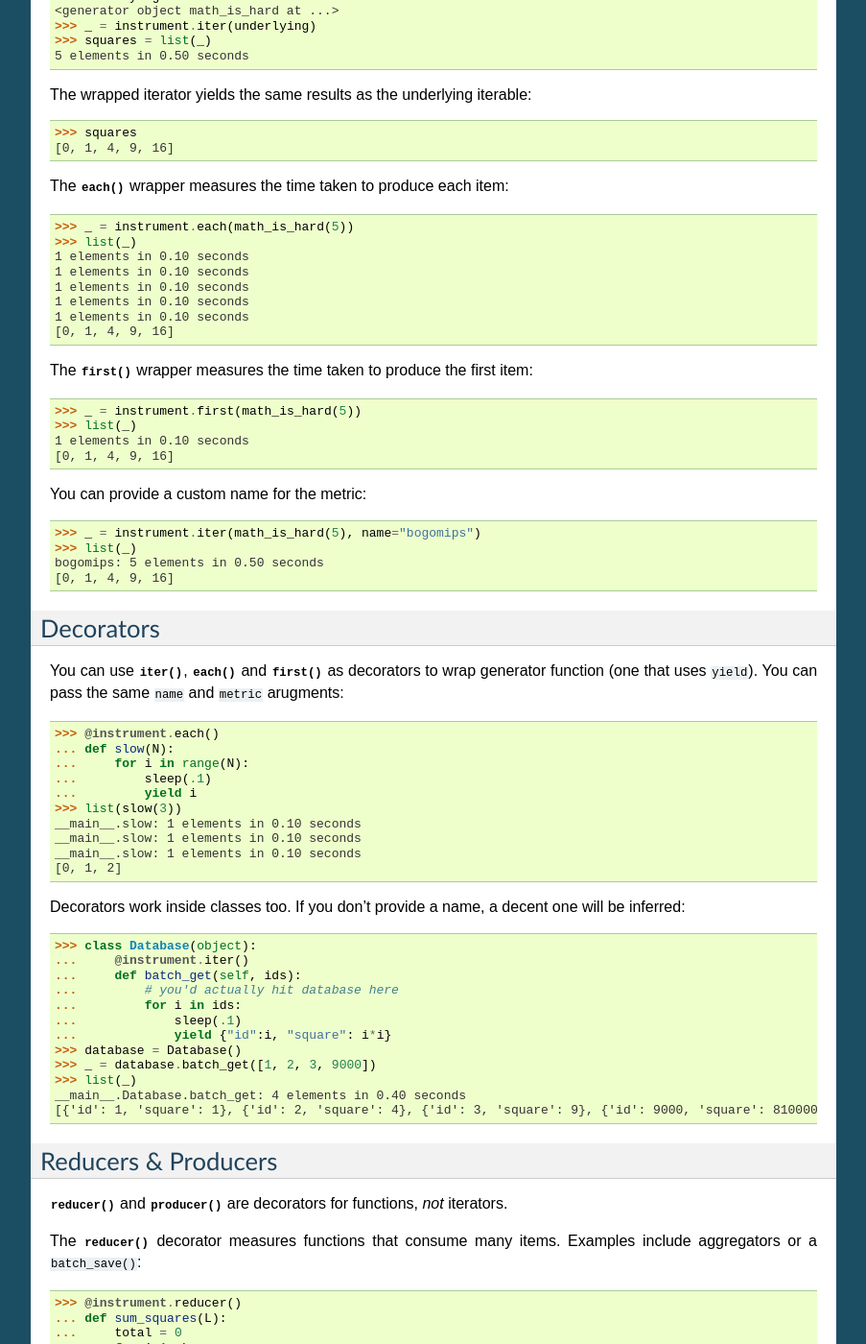
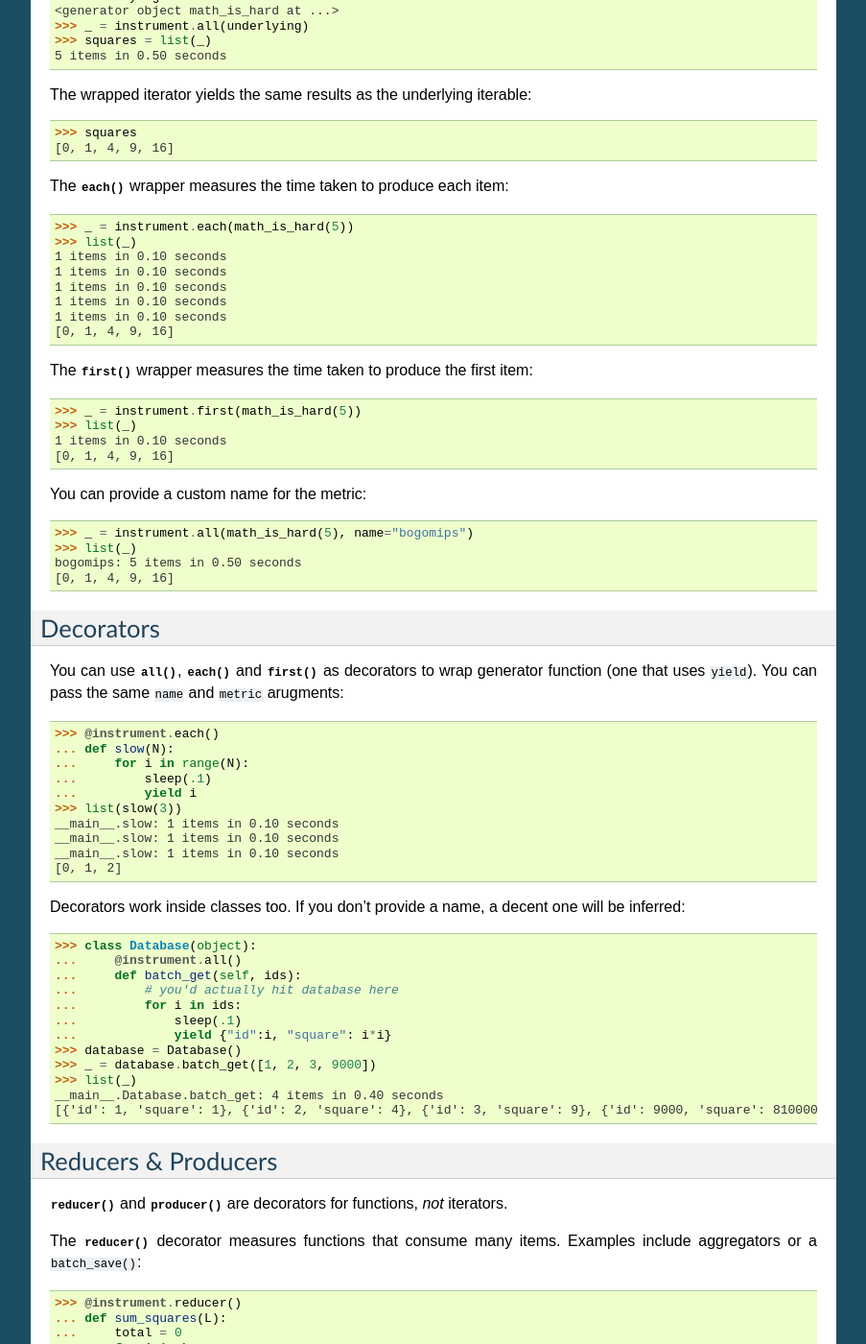
Before and after one commit to wearpants/instrument, a Sphinx documentation site: the page built from doc/basic_use.rst, in a window 1280 px wide and 1400 px high, scrolled down 498 px. Shown: the whole window at 96% size, without its empty margins (198-1101 px from the left). Built offline with Sphinx 7.4.7, drawn with Linux system fonts in a browser that asks for light colours; some of the changed text lies outside the part shown.

Commit message:
rename some things

```diff
--- a/doc/api.rst
+++ b/doc/api.rst
@@ -5,7 +5,7 @@ instrument
 ----------
 
 .. automodule:: instrument
-    :members: iter, each, reducer, producer, function, first, block, print_metric, default_metric, make_multi_metric
+    :members: all, each, first, reducer, producer, function, block, print_metric, default_metric, make_multi_metric
 
 
 instrument.output.csv
@@ -83,7 +83,7 @@ numpy-based metrics
         A metric function that buffers through numpy
 
         :arg str name: name of the metric
-        :arg int count: number of elements
+        :arg int count: number of items
         :arg float elapsed: time in seconds
 
 
--- a/doc/basic_use.rst
+++ b/doc/basic_use.rst
@@ -16,21 +16,21 @@ operations we want to gather metrics for:
 ...         yield x * x
 ...         x += 1
 
-Timing iterators is tricky. :func:`iter`, :func:`each` and
-:func:`first` record metrics for time and element count for
+Timing iterators is tricky. :func:`all`, :func:`each` and
+:func:`first` record metrics for time and item count for
 iteratables.
 
 >>> import instrument
 
-Wrap an iterator in :func:`iter` to time how long it takes to consume
+Wrap an iterator in :func:`all` to time how long it takes to consume
 entirely:
 
 >>> underlying = math_is_hard(5)
 >>> underlying # doctest: +ELLIPSIS
 <generator object math_is_hard at ...>
->>> _ = instrument.iter(underlying)
+>>> _ = instrument.all(underlying)
 >>> squares = list(_)
-5 elements in 0.50 seconds
+5 items in 0.50 seconds
 
 The wrapped iterator yields the same results as the underlying iterable:
 
@@ -42,11 +42,11 @@ item:
 
 >>> _ = instrument.each(math_is_hard(5))
 >>> list(_)
-1 elements in 0.10 seconds
-1 elements in 0.10 seconds
-1 elements in 0.10 seconds
-1 elements in 0.10 seconds
-1 elements in 0.10 seconds
+1 items in 0.10 seconds
+1 items in 0.10 seconds
+1 items in 0.10 seconds
+1 items in 0.10 seconds
+1 items in 0.10 seconds
 [0, 1, 4, 9, 16]
 
 The :func:`first` wrapper measures the time taken to produce the
@@ -54,20 +54,20 @@ first item:
 
 >>> _ = instrument.first(math_is_hard(5))
 >>> list(_)
-1 elements in 0.10 seconds
+1 items in 0.10 seconds
 [0, 1, 4, 9, 16]
 
 You can provide a custom name for the metric:
 
->>> _ = instrument.iter(math_is_hard(5), name="bogomips")
+>>> _ = instrument.all(math_is_hard(5), name="bogomips")
 >>> list(_)
-bogomips: 5 elements in 0.50 seconds
+bogomips: 5 items in 0.50 seconds
 [0, 1, 4, 9, 16]
 
 Decorators
 ----------
 
-You can use :func:`iter`, :func:`each` and :func:`first` as decorators to wrap generator function
+You can use :func:`all`, :func:`each` and :func:`first` as decorators to wrap generator function
 (one that uses ``yield``). You can pass the same ``name`` and ``metric`` arugments:
 
 >>> @instrument.each()
@@ -76,16 +76,16 @@ You can use :func:`iter`, :func:`each` and :func:`first` as decorators to wrap g
 ...         sleep(.1)
 ...         yield i
 >>> list(slow(3))
-__main__.slow: 1 elements in 0.10 seconds
-__main__.slow: 1 elements in 0.10 seconds
-__main__.slow: 1 elements in 0.10 seconds
+__main__.slow: 1 items in 0.10 seconds
+__main__.slow: 1 items in 0.10 seconds
+__main__.slow: 1 items in 0.10 seconds
 [0, 1, 2]
 
 Decorators work inside classes too. If you don't provide a name, a decent one
 will be inferred:
 
 >>> class Database(object):
-...     @instrument.iter()
+...     @instrument.all()
 ...     def batch_get(self, ids):
 ...         # you'd actually hit database here
 ...         for i in ids:
@@ -94,7 +94,7 @@ will be inferred:
 >>> database = Database()
 >>> _ = database.batch_get([1, 2, 3, 9000])
 >>> list(_)
-__main__.Database.batch_get: 4 elements in 0.40 seconds
+__main__.Database.batch_get: 4 items in 0.40 seconds
 [{'id': 1, 'square': 1}, {'id': 2, 'square': 4}, {'id': 3, 'square': 9}, {'id': 9000, 'square': 81000000}]
 
 Reducers & Producers
@@ -115,7 +115,7 @@ items. Examples include aggregators or a ``batch_save()``:
 ...     return total
 ...
 >>> sum_squares(range(5))
-__main__.sum_squares: 5 elements in 0.50 seconds
+__main__.sum_squares: 5 items in 0.50 seconds
 30
 
 This works with ``*args`` functions too:
@@ -129,11 +129,11 @@ This works with ``*args`` functions too:
 ...     return total
 ...
 >>> sum_squares2(*range(5))
-__main__.sum_squares2: 5 elements in 0.50 seconds
+__main__.sum_squares2: 5 items in 0.50 seconds
 30
 
 The :func:`producer` decorator measures a function that produces many items. This is similar to
-using :func:`iter` as a decorator, but for functions that return lists instead of iterators (or
+using :func:`all` as a decorator, but for functions that return lists instead of iterators (or
 other object supporting ``len()``):
 
 >>> @instrument.producer()
@@ -141,7 +141,7 @@ other object supporting ``len()``):
 ...     sleep(0.1 * N)
 ...     return [i * i for i in range(N)]
 >>> list_squares(5)
-__main__.list_squares: 5 elements in 0.50 seconds
+__main__.list_squares: 5 items in 0.50 seconds
 [0, 1, 4, 9, 16]
 
 :func:`reducer` and :func:`producer` can be used inside
@@ -169,11 +169,11 @@ classes:
 >>> rows = [{'id':i} for i in range(5)]
 >>> database = Database()
 >>> database.batch_save(rows)
-__main__.Database.batch_save: 5 elements in 0.50 seconds
+__main__.Database.batch_save: 5 items in 0.50 seconds
 >>> database.batch_save2(*rows)
-__main__.Database.batch_save2: 5 elements in 0.50 seconds
+__main__.Database.batch_save2: 5 items in 0.50 seconds
 >>> database.dumb_query(3)
-__main__.Database.dumb_query: 3 elements in 0.30 seconds
+__main__.Database.dumb_query: 3 items in 0.30 seconds
 [{'id': 0, 'square': 0}, {'id': 1, 'square': 1}, {'id': 2, 'square': 4}]
 
 Functions
@@ -188,7 +188,7 @@ time:
 ...     sleep(.1)
 ...     return "SLOW"
 >>> slow()
-__main__.slow: 1 elements in 0.10 seconds
+__main__.slow: 1 items in 0.10 seconds
 'SLOW'
 
 This works in classes too:
@@ -200,7 +200,7 @@ This works in classes too:
 ...         sleep(.1)
 ...         return "SLOW"
 >>> CrunchCrunch().slow()
-__main__.CrunchCrunch.slow: 1 elements in 0.10 seconds
+__main__.CrunchCrunch.slow: 1 items in 0.10 seconds
 'SLOW'
 
 Blocks
@@ -212,7 +212,7 @@ To measure the excecution time of a block of code, use a
 >>> with instrument.block(name="slowcode"):
 ...     # you'd do something useful here
 ...     sleep(0.2)
-slowcode: 1 elements in 0.20 seconds
+slowcode: 1 items in 0.20 seconds
 
 You can also pass your own value for `count`; this is useful to measure a
 resource used by a block (the number of bytes in a file, for example):
@@ -220,4 +220,4 @@ resource used by a block (the number of bytes in a file, for example):
 >>> with instrument.block(name="slowcode", count=42):
 ...     # you'd do something useful here
 ...     sleep(0.2)
-slowcode: 42 elements in 0.20 seconds
+slowcode: 42 items in 0.20 seconds
--- a/doc/changelog.rst
+++ b/doc/changelog.rst
@@ -5,11 +5,11 @@ See also: :doc:`incompatibilities`.
 0.6.0
 -----
 * drop Python 2.7 support
-* `iter`, `each` and `first` can now be used directly as decorators
+* `all`, `each` and `first` can now be used directly as decorators
 * add `logging` output
 * move outputs to `instrument.output` subpackage
 * split `instrument.output.numpy` to `plot` & `table` modules
-* instrumenter renames: `reducer`, `producer` & `function`
+* instrumenter renames: `reducer`, `producer`, `function`, `all`, `first`, `each`
 
 0.5.1
 -----
--- a/doc/incompatibilities.rst
+++ b/doc/incompatibilities.rst
@@ -5,7 +5,7 @@ Backwards Incompatibilities
 ----------
 * drop support for Python 2.7
 * `name` and `metric` are keyword only arguments
-* various renames and move output modules; see :doc:`changelog` for details
+* various renames; see :doc:`changelog` for details
 
 0.4 -> 0.5
 ----------
```
Also changed, not shown: doc/output.rst (+6 -6 lines), instrument/__init__.py (+15 -15 lines), 6 other files.
